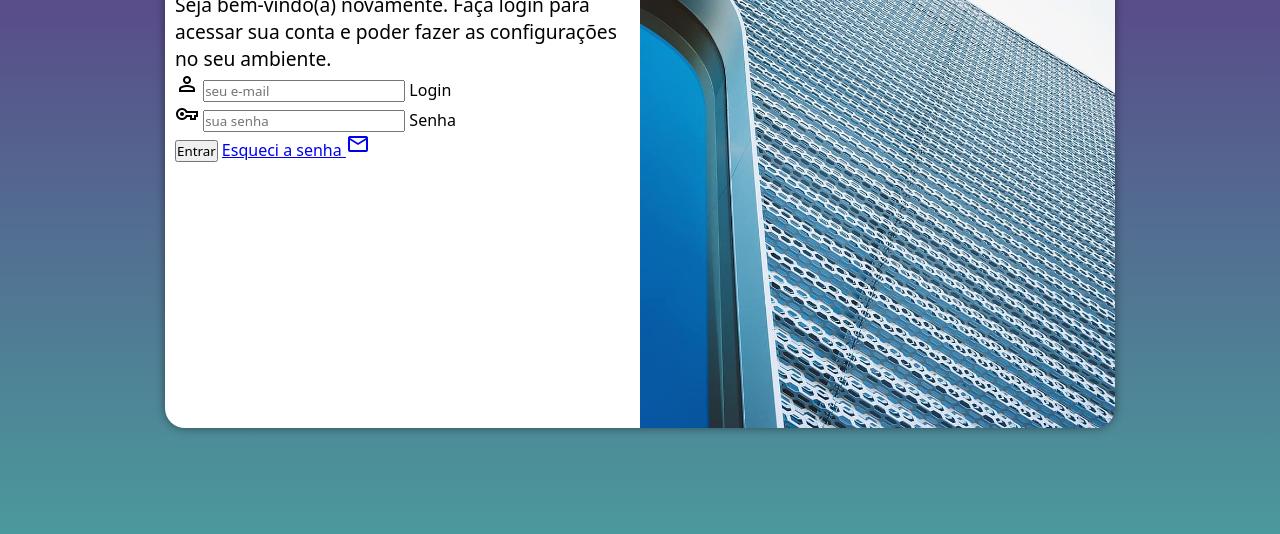
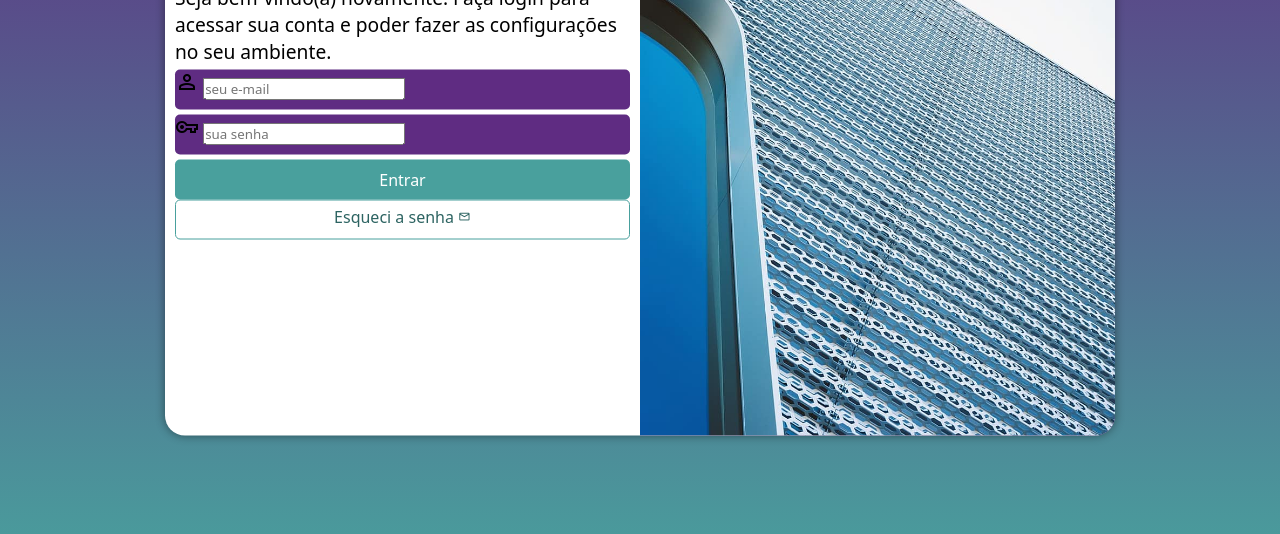
Before and after one commit to eduardomunizleao/projeto-login, a plain HTML site: page index.html in a window 1280 px wide. Shown: the part 222-756 px from the top of the page. Drawn offline with nearby package versions, Linux system fonts and the light colour scheme.

Commit message:
Criei a cara do formulário

```diff
--- a/estilos/style.css
+++ b/estilos/style.css
@@ -37,7 +37,7 @@ section#login{
 
     background-color: white;
     width: 250px;
-    height: 500px;
+    height: 515px;
     border-radius: 20px;
 
     box-shadow: 0px 0px 10px rgba(0, 0, 0, 0.450);
@@ -76,3 +76,56 @@ div#formulario > h1{
 div#formulario > p{
     font-size: 0.8em;
 }
+
+form > input[type=submit]{
+    display: block;
+    font-size: 1em;
+    width: 100%;
+    height: 40px;
+    background-color: #49a09d;
+    color: white;
+    border: none;
+    border-radius: 5px;
+    cursor: pointer;
+}
+
+form > div.campo{
+    background-color: #5f2c82;
+    display: block;
+    width: 100%;
+    height: 40px;
+    border-radius: 5px;
+    margin: 5px 0px;
+}
+
+div.campo > label{
+    display: none;
+}
+
+form input[type=submit]:hover{
+    background-color: #2d6462;
+}
+
+form a.botao{
+    font-size: 1em;
+    width: 100%;
+    height: 40px;
+    background-color: white;
+    border: 1px solid #49a09d;
+    display: block;
+    color: #2d6462;
+    cursor: pointer;
+    text-align: center;
+    text-decoration: none;
+    border-radius: 5px;
+
+    padding-top: 5px;
+}
+
+form a.botao:hover{
+    background-color: #6cd3cf;
+}
+
+form a.botao > span{
+    font-size: 0.8em;
+}
--- a/index.html
+++ b/index.html
@@ -9,7 +9,7 @@
 
     <link rel="stylesheet" href="estilos/media-queries.css">
 
-    <link rel="stylesheet" href="https://fonts.googleapis.com/css2?family=Material+Symbols+Outlined:opsz,wght,FILL,GRAD@20..48,100..700,0..1,-50..200" />
+    <link rel="stylesheet" href="https://fonts.googleapis.com/css2?family=Material+Symbols+Outlined:opsz,wght,FILL,GRAD@24,400,1,0" />
 
 </head>
 <body>
@@ -37,7 +37,7 @@
                     </div>
 
                     <input type="submit" value="Entrar">
-                    <a href="esqueci.html">
+                    <a href="esqueci.html" class="botao">
                         Esqueci a senha <span class="material-symbols-outlined">mail</span>
                     </a>
                 </form>
```
